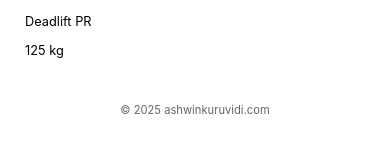
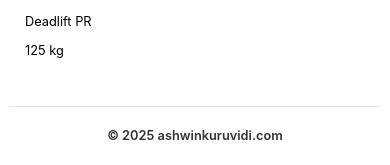
Before and after one commit to AshChak/ashwinkuruvidi.com, a plain HTML site: page index.html in a window 390 px wide. Shown: the part 3082-3247 px from the top of the page. Drawn offline with Linux system fonts and the light colour scheme.

Commit message:
Refactor footer styles for improved layout and readability

```diff
--- a/styles.css
+++ b/styles.css
@@ -195,9 +195,12 @@ h2 {
 
 footer {
     text-align: center;
-    padding: 20px 40px;
-    font-size: 0.8em;
-    color: #666;
+    padding: 9px 40px;
+    font-size: 0.9em;
+    color: #333;
+    font-weight: 600;
+    border-top: 1px solid #e5e5e5;
+    margin-top: 40px;
 }
 
 /* Coming Soon Pages Styles */
@@ -463,7 +466,8 @@ footer {
 
     /* Footer */
     footer {
-        padding: 15px 20px;
-        font-size: 0.7em;
+        padding: 6px 15px;
+        font-size: 0.8em;
+        margin-top: 30px;
     }
 }
```
